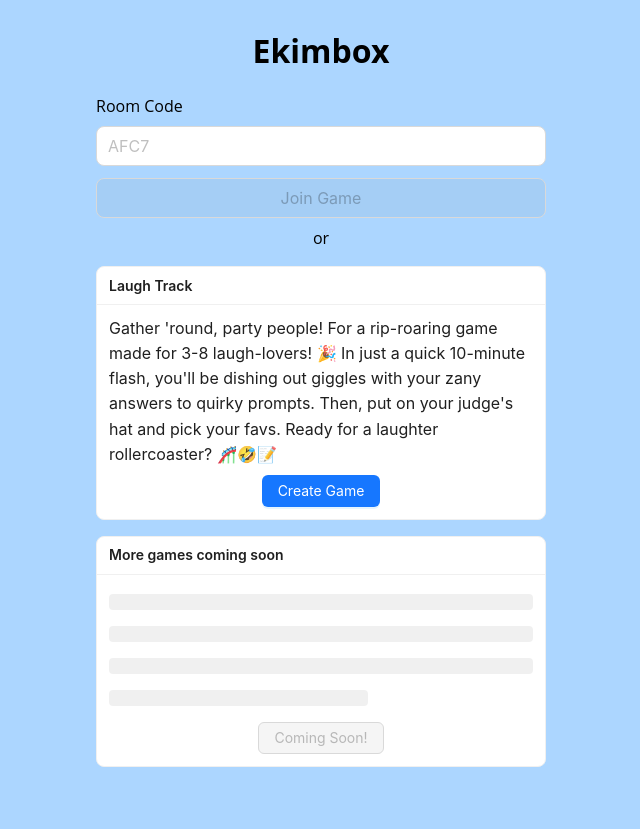
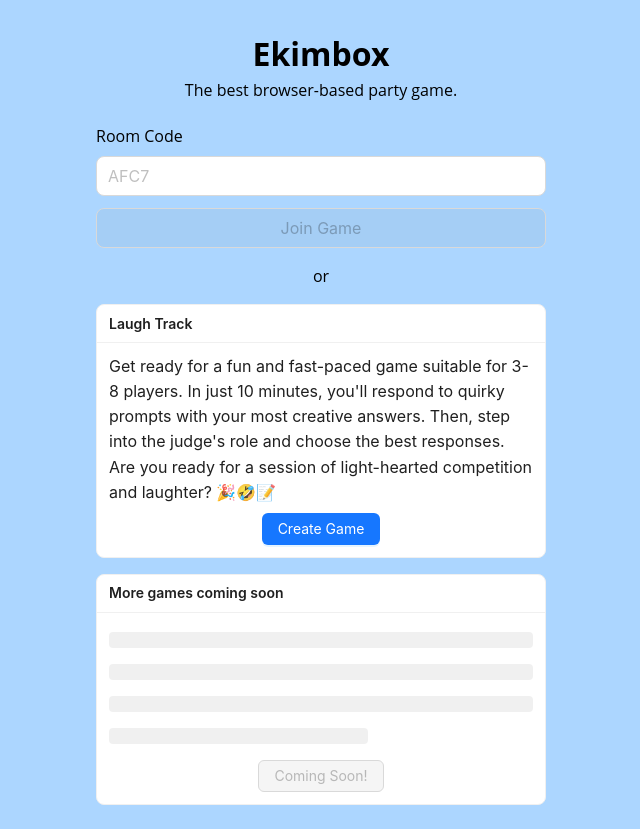
Before and after one commit to Ekimerton/ekimbox, a React (Create React App) app in the folder client/: page / in a window 1280 px wide. Shown: the whole page, without its empty margins (319-959 px from the left). Before the commit the page ends 800 px from the top, so only its background shows below. Built offline with nearby package versions, Linux system fonts and the light colour scheme.

Commit message:
Added SEO stuff

```diff
--- a/client/public/index.html
+++ b/client/public/index.html
@@ -4,11 +4,29 @@
     <meta charset="utf-8" />
     <link rel="icon" href="%PUBLIC_URL%/favicon.ico" />
     <meta name="viewport" content="width=device-width, initial-scale=1" />
-    <meta name="theme-color" content="#000000" />
+    <meta name="theme-color" content="#acd6ff" />
+
+    <!-- SEO Optimizations -->
+    <title>Ekimbox 🧸 – Play Fun Party Games</title>
     <meta
       name="description"
-      content="A fun way to play with your friends and family."
+      content="Discover Ekimbox, the best platform to enjoy fast-paced party games with your friends and family. Join now and start the fun!"
     />
+    <meta
+      name="keywords"
+      content="party games, online games, friends, family, fun games, fast-paced games, jackbox, jackbox online, quiplash online, jackbox games online, play, browser game, online game"
+    />
+
+    <!-- Social Media Metadata -->
+    <meta property="og:title" content="Ekimbox 🧸 – Play Fun Party Games" />
+    <meta
+      property="og:description"
+      content="Discover Ekimbox, the best platform to enjoy fast-paced party games with your friends and family. Join now and start the fun!"
+    />
+    <meta property="og:image" content="%PUBLIC_URL%/social-preview.jpg" />
+    <meta property="og:url" content="https://ekimbox.vercel.app" />
+    <meta name="twitter:card" content="summary_large_image" />
+
     <link rel="apple-touch-icon" href="%PUBLIC_URL%/logo192.png" />
     <!--
       manifest.json provides metadata used when your web app is installed on a
--- a/client/src/components/LandingPage.css
+++ b/client/src/components/LandingPage.css
@@ -5,8 +5,9 @@
 }
 
 .logo-section {
-  height: 70px;
+  height: 100px;
   display: flex;
+  flex-direction: column;
   justify-content: center;
   align-items: center;
 }
--- a/client/src/components/LandingPage.js
+++ b/client/src/components/LandingPage.js
@@ -35,8 +35,9 @@ function LandingPage() {
         <div className="section-centered">
           <div className="logo-section">
             <h1>Ekimbox</h1>
+            <p style={{ margin: 0 }}>The best browser-based party game.</p>
           </div>
-          <div style={{ width: "100%" }}>
+          <div style={{ width: "100%", marginBottom: 8 }}>
             <p>Room Code</p>
             <Input
               type="text"
@@ -65,11 +66,11 @@ function LandingPage() {
           <Card size="small" title="Laugh Track" className="game-card">
             <div className="game-card-content">
               <p style={{ marginTop: 0 }}>
-                Gather 'round, party people! For a rip-roaring game made for 3-8
-                laugh-lovers! 🎉 In just a quick 10-minute flash, you'll be
-                dishing out giggles with your zany answers to quirky prompts.
-                Then, put on your judge's hat and pick your favs. Ready for a
-                laughter rollercoaster? 🎢🤣📝
+                Get ready for a fun and fast-paced game suitable for 3-8
+                players. In just 10 minutes, you'll respond to quirky prompts
+                with your most creative answers. Then, step into the judge's
+                role and choose the best responses. Are you ready for a session
+                of light-hearted competition and laughter? 🎉🤣📝
               </p>
               <Button
                 type="primary"
```
